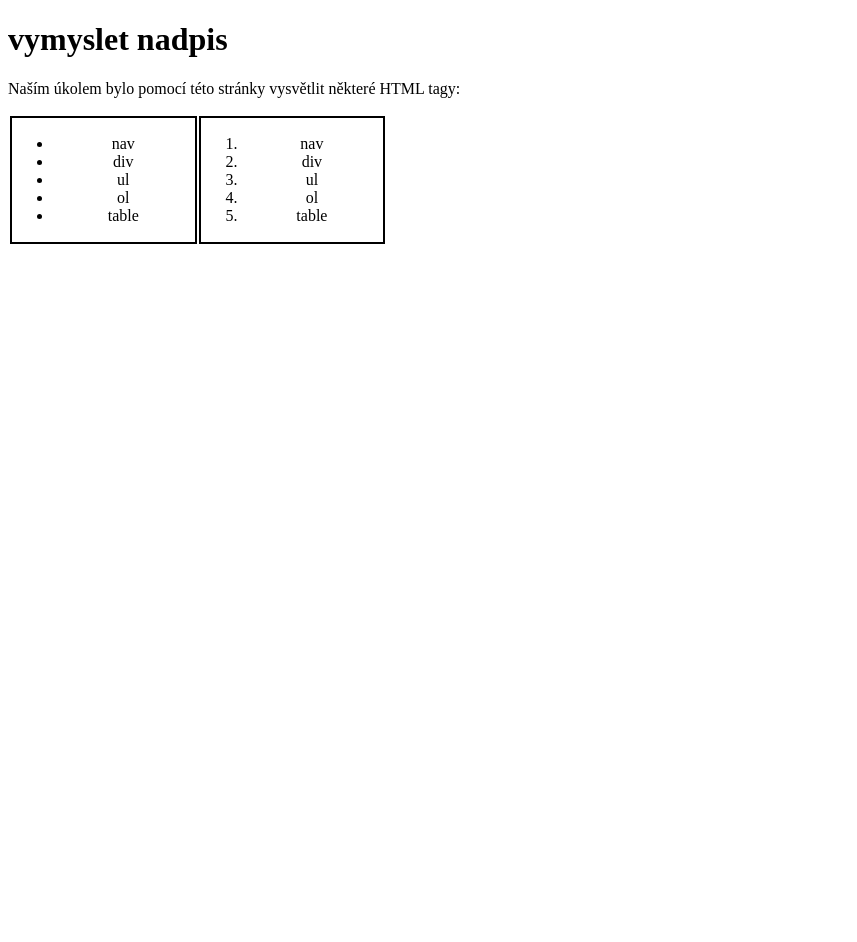
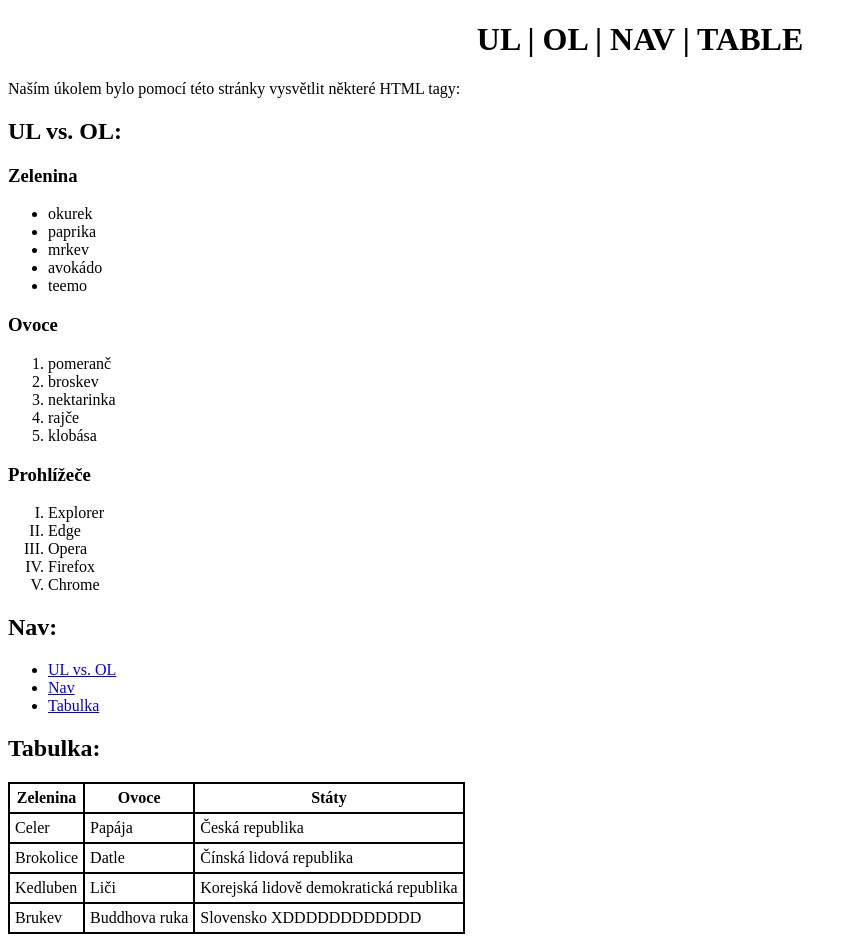
Before and after one commit to FilipKochan/MWT-HTML, a plain HTML site: page index.html in a window 1280 px wide. Shown: the whole page, without its empty margins (0-857 px from the left). Before the commit the page ends 800 px from the top, so only its background shows below. Drawn offline with Linux system fonts and the light colour scheme.

Commit message:
Update index.html

```diff
--- a/index.html
+++ b/index.html
@@ -1,40 +1,97 @@
 <!DOCTYPE html>
-<html>
+<html  lang="cs">
 
 <head>
-    <meta charset="UTF-8" lang="cs">
-    <title>vymyslet titulek</title>
+    <meta charset="UTF-8">
+    <title>Úvod MWT</title>
 </head>
 
 <body>
 
-    <h1>vymyslet nadpis</h1>
+    <h1 style="text-align:center">UL | OL | NAV | TABLE</h1>
     <p>Naším úkolem bylo pomocí této stránky vysvětlit některé HTML tagy:</p>
-    <table style="width:30%; text-align: center;">
-        <tr>
-            <td style="width:50%; border:2px solid black">
-                <ul>
-                    <li>nav</li>
-                    <li>div</li>
-                    <li>ul</li>
-                    <li>ol</li>
-                    <li>table</li>
-                </ul>
-            </td>
-            <td style="width:50%; border:2px solid black">
-                <ol>
-                    <li>nav</li>
-                    <li>div</li>
-                    <li>ul</li>
-                    <li>ol</li>
-                    <li>table</li>
-                </ol>
-            </td>
-        </tr>
-    </table>
+    <div id="ulvsol">
+        <h2>UL vs. OL:</h2>
+        <h3>Zelenina</h3>
+        <ul>
+            <li>okurek</li>
+            <li>paprika</li>
+            <li>mrkev</li>
+            <li>avokádo</li>
+            <li>teemo</li>
+        </ul>
+        <h3>Ovoce</h3>
+        <ol>
+            <li>pomeranč</li>
+            <li>broskev</li>
+            <li>nektarinka</li>
+            <li>rajče</li>
+            <li>klobása</li>
+        </ol>
+        <h3>Prohlížeče</h3>
+        <ol style="list-style: upper-roman;">
+            <li>Explorer</li>
+            <li>Edge</li>
+            <li>Opera</li>
+            <li>Firefox</li>
+            <li>Chrome</li>
+        </ol>
+    </div>
+    <div id="Nav">
+        <h2>Nav:</h2>
+        <nav>
+            <ul>
+                <li><a href="#ulvsol">UL vs. OL</a></li>
+                <li><a href="#Nav">Nav</a></li>
+                <li><a href="#Tabulka">Tabulka</a></li>
+            </ul>
+        </nav>
+    </div>
+    <div id="Tabulka">
+        <h2>Tabulka:</h2>
+        <table>
+            <thead>
+                <tr>
+                    <th>Zelenina</th>
+                    <th>Ovoce</th>
+                    <th>Státy</th>
+                </tr>
+            </thead>
+            <tbody >
+                <tr>
+                    <td>Celer</td>
+                    <td>Papája</td>
+                    <td>Česká republika</td>
+                </tr>
+                <tr>
+                    <td>Brokolice</td>
+                    <td>Datle</td>
+                    <td>Čínská lidová republika</td>
+                </tr>
+                <tr>
+                    <td>Kedluben</td>
+                    <td>Liči</td>
+                    <td>Korejská lidově demokratická republika</td>
+                </tr>
+                <tr>
+                    <td>Brukev</td>
+                    <td>Buddhova ruka</td>
+                    <td>Slovensko XDDDDDDDDDDDD</td>
+                </tr>
+            </tbody>
+        </table>
+    </div>
 
+    <style>
+        table{
+            border:2px solid black;
+            border-collapse: collapse;
+        }
+        th, td{
+            border: 2px solid black;
+            padding: 5px;
 
-
+        }
+    </style>
 </body>
-
 </html>
```
